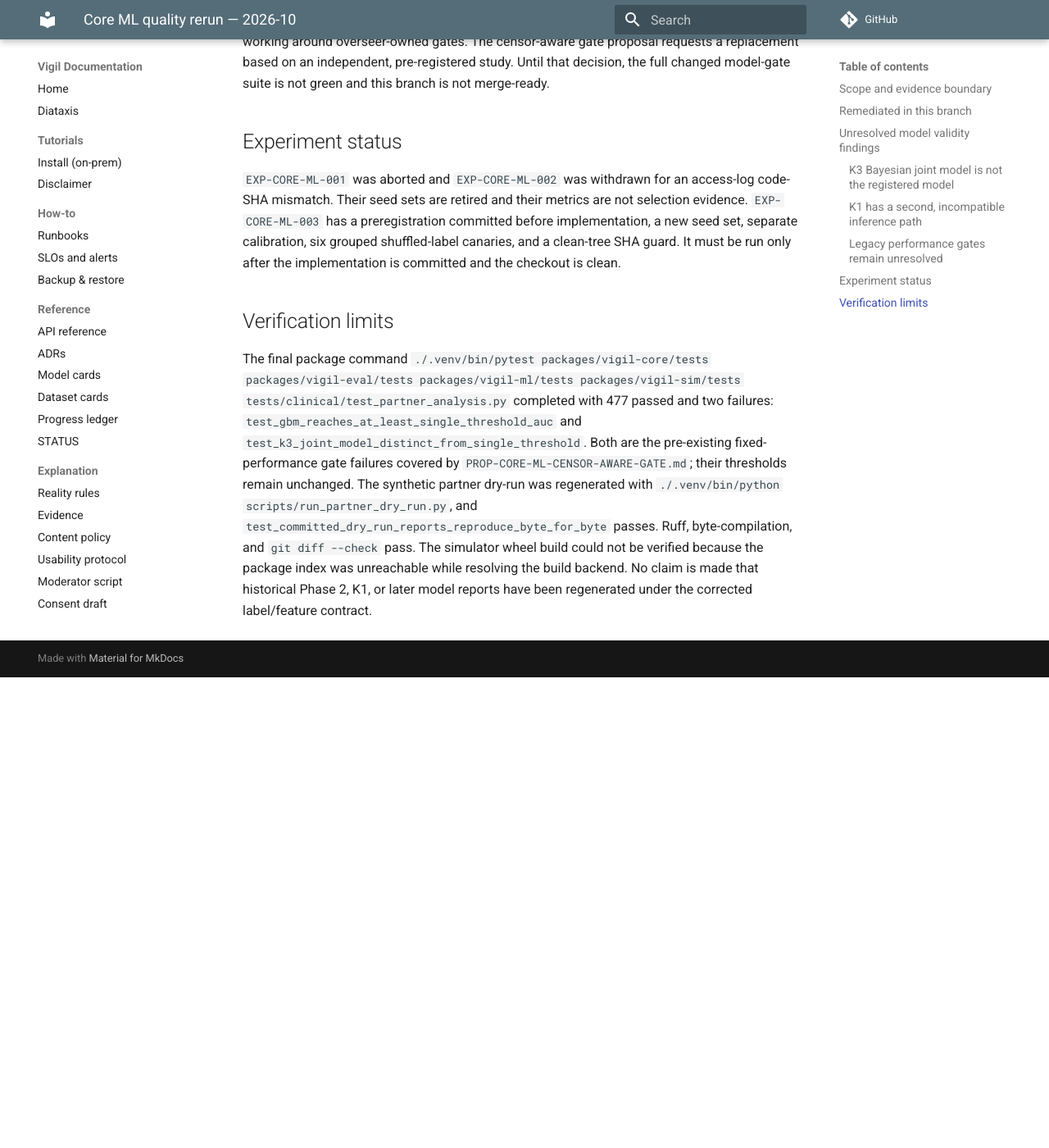
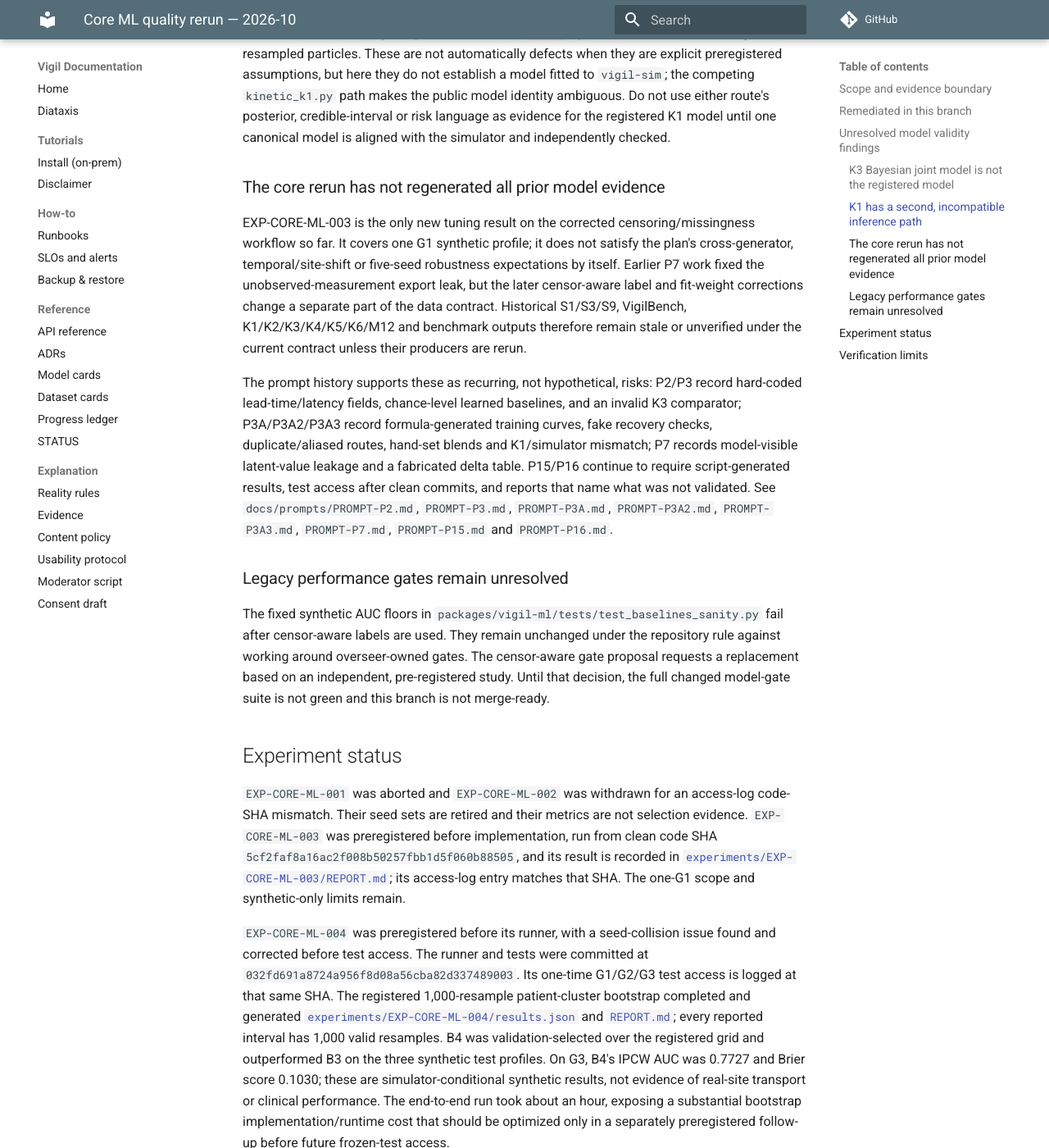
Before and after one commit to gasthecreator/vigil, an MkDocs documentation site: the page built from docs/audits/CORE-ML-RERUN-2026-10.md, in a window 1280 px wide and 1400 px high, scrolled down 1623 px. Shown: the whole window at 82% size. Built offline with MkDocs 1.6.1 and Material for MkDocs 9.7.7, drawn with Linux system fonts in a browser that asks for light colours; comment, search, counter and statistics services are not loaded; before the commit the page ends 2449 px from its top, so only the background shows below that; some of the changed text lies outside the part shown.

Commit message:
docs: record cross-generator model evaluation

```diff
--- a/docs/audits/CORE-ML-RERUN-2026-10.md
+++ b/docs/audits/CORE-ML-RERUN-2026-10.md
@@ -24,13 +24,23 @@ This pass follows `docs/MASTER_PLAN.md`, `docs/ML_PROGRAM.md`, the phase prompts
 
 `packages/vigil-ml/vigil_ml/kinetic_k1.py` still maps absent fields to assumed constants and then `nan_to_num(..., nan=0.0)`. `HybridKineticModelK1.fit` derives a pseudo-burden target with a fixed multiplier and a growth regularizer around a fixed value. This differs from `packages/vigil-ml/vigil_ml/k1.py`, whose runtime path accepts `K1Observations` and can return prior-only output. The existing audit retracted K1 performance claims; these paths need a separate, registered consolidation and simulation-based validation before any K1 retraining claim.
 
+The canonical-looking `k1.py` path also has unregistered assumptions: a fixed seven-visit schedule, uniform parameter bounds, a fixed CA 15-3 baseline and Gaussian noise scale, and fixed posterior normalization/calibration constants. Its `train_amortized` routine generates a simplified one-marker toy world itself, while `vigil-sim` has irregular visits, multiple analytes, site/lab shifts, censoring and partial verification. `k1.py`'s particle filter also adds fixed jitter to resampled particles. These are not automatically defects when they are explicit preregistered assumptions, but here they do not establish a model fitted to `vigil-sim`; the competing `kinetic_k1.py` path makes the public model identity ambiguous. Do not use either route's posterior, credible-interval or risk language as evidence for the registered K1 model until one canonical model is aligned with the simulator and independently checked.
+
+### The core rerun has not regenerated all prior model evidence
+
+EXP-CORE-ML-003 is the only new tuning result on the corrected censoring/missingness workflow so far. It covers one G1 synthetic profile; it does not satisfy the plan's cross-generator, temporal/site-shift or five-seed robustness expectations by itself. Earlier P7 work fixed the unobserved-measurement export leak, but the later censor-aware label and fit-weight corrections change a separate part of the data contract. Historical S1/S3/S9, VigilBench, K1/K2/K3/K4/K5/K6/M12 and benchmark outputs therefore remain stale or unverified under the current contract unless their producers are rerun.
+
+The prompt history supports these as recurring, not hypothetical, risks: P2/P3 record hard-coded lead-time/latency fields, chance-level learned baselines, and an invalid K3 comparator; P3A/P3A2/P3A3 record formula-generated training curves, fake recovery checks, duplicate/aliased routes, hand-set blends and K1/simulator mismatch; P7 records model-visible latent-value leakage and a fabricated delta table. P15/P16 continue to require script-generated results, test access after clean commits, and reports that name what was not validated. See `docs/prompts/PROMPT-P2.md`, `PROMPT-P3.md`, `PROMPT-P3A.md`, `PROMPT-P3A2.md`, `PROMPT-P3A3.md`, `PROMPT-P7.md`, `PROMPT-P15.md` and `PROMPT-P16.md`.
+
 ### Legacy performance gates remain unresolved
 
 The fixed synthetic AUC floors in `packages/vigil-ml/tests/test_baselines_sanity.py` fail after censor-aware labels are used. They remain unchanged under the repository rule against working around overseer-owned gates. The censor-aware gate proposal requests a replacement based on an independent, pre-registered study. Until that decision, the full changed model-gate suite is not green and this branch is not merge-ready.
 
 ## Experiment status
 
-`EXP-CORE-ML-001` was aborted and `EXP-CORE-ML-002` was withdrawn for an access-log code-SHA mismatch. Their seed sets are retired and their metrics are not selection evidence. `EXP-CORE-ML-003` has a preregistration committed before implementation, a new seed set, separate calibration, six grouped shuffled-label canaries, and a clean-tree SHA guard. It must be run only after the implementation is committed and the checkout is clean.
+`EXP-CORE-ML-001` was aborted and `EXP-CORE-ML-002` was withdrawn for an access-log code-SHA mismatch. Their seed sets are retired and their metrics are not selection evidence. `EXP-CORE-ML-003` was preregistered before implementation, run from clean code SHA `5cf2faf8a16ac2f008b50257fbb1d5f060b88505`, and its result is recorded in [`experiments/EXP-CORE-ML-003/REPORT.md`](../../experiments/EXP-CORE-ML-003/REPORT.md); its access-log entry matches that SHA. The one-G1 scope and synthetic-only limits remain.
+
+`EXP-CORE-ML-004` was preregistered before its runner, with a seed-collision issue found and corrected before test access. The runner and tests were committed at `032fd691a8724a956f8d08a56cba82d337489003`. Its one-time G1/G2/G3 test access is logged at that same SHA. The registered 1,000-resample patient-cluster bootstrap completed and generated [`experiments/EXP-CORE-ML-004/results.json`](../../experiments/EXP-CORE-ML-004/results.json) and [`REPORT.md`](../../experiments/EXP-CORE-ML-004/REPORT.md); every reported interval has 1,000 valid resamples. B4 was validation-selected over the registered grid and outperformed B3 on the three synthetic test profiles. On G3, B4's IPCW AUC was 0.7727 and Brier score 0.1030; these are simulator-conditional synthetic results, not evidence of real-site transport or clinical performance. The end-to-end run took about an hour, exposing a substantial bootstrap implementation/runtime cost that should be optimized only in a separately preregistered follow-up before future frozen-test access.
 
 ## Verification limits
 
```
Also changed, not shown: docs/PROGRESS.md (+1 -0 lines), experiments/EXP-CORE-ML-004/REPORT.md (added, +52 -0 lines), 2 other files.
